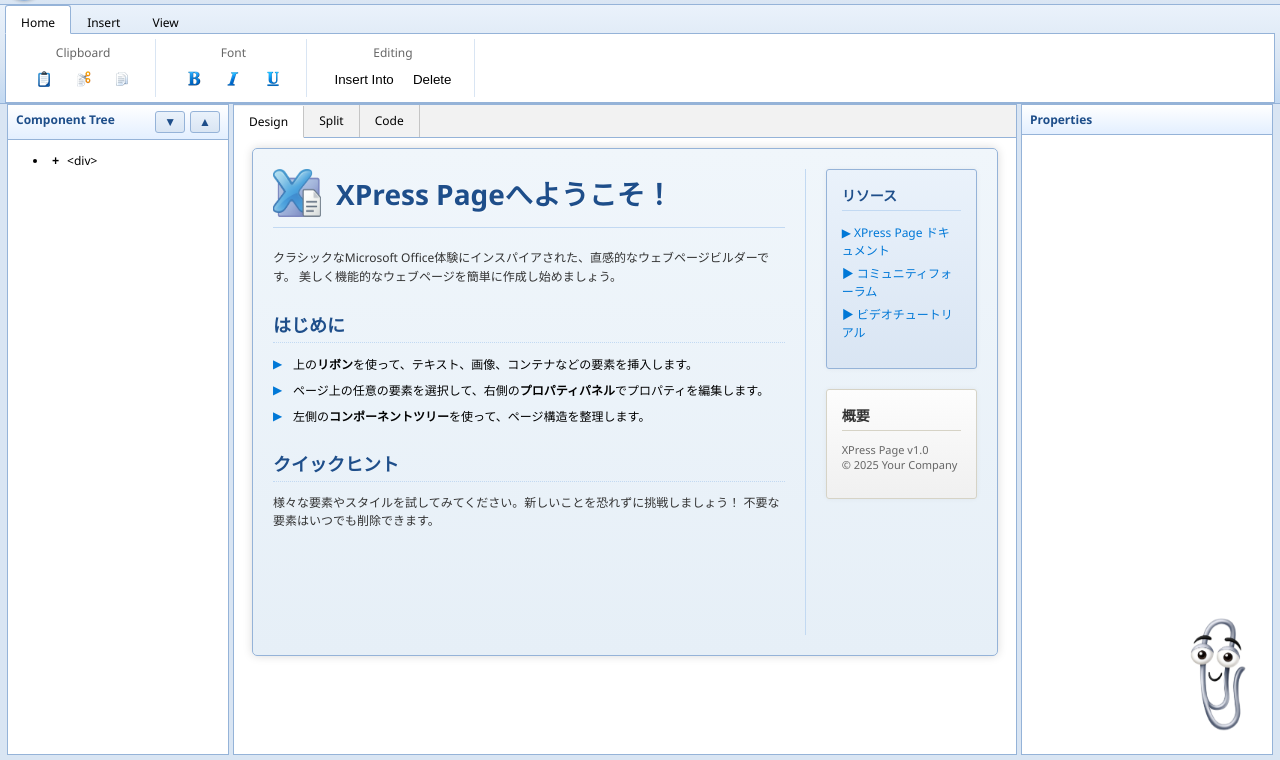
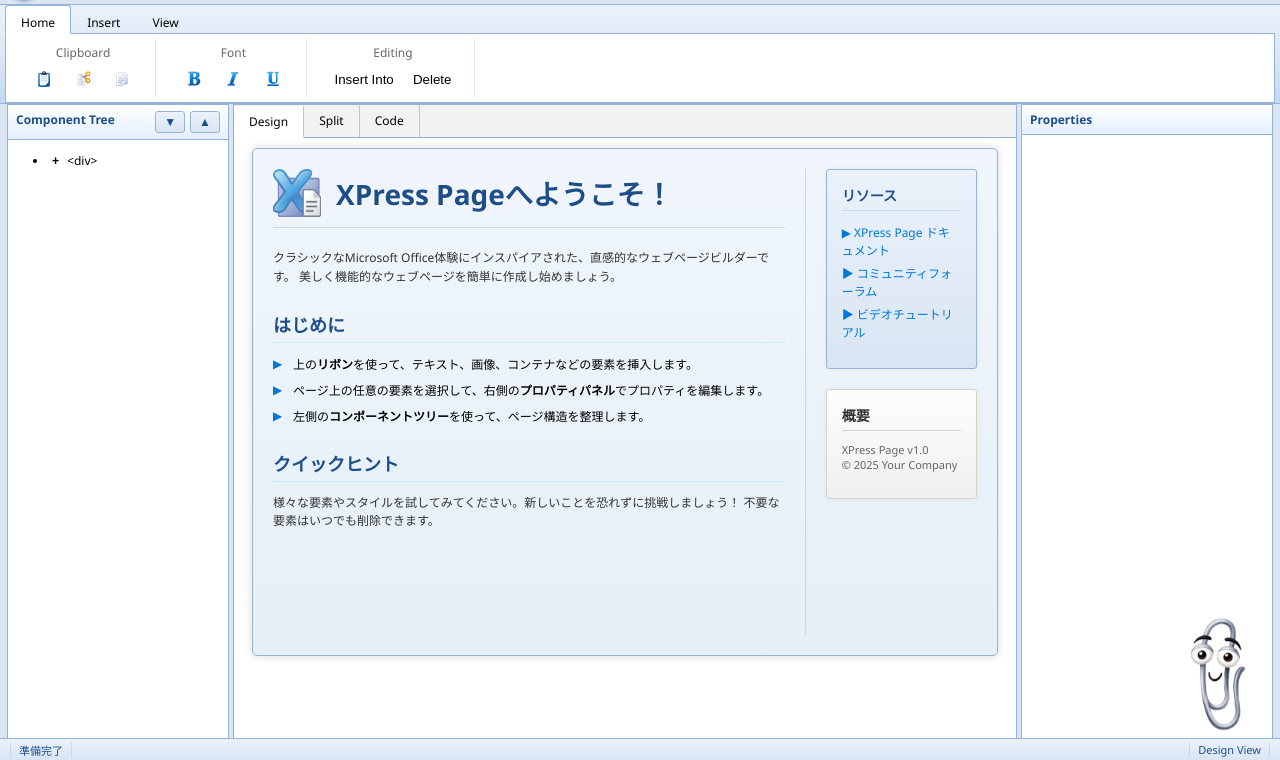
Before and after one commit to Dreeam00/XPressPage, a plain HTML site: page index.html in a window 1280 px wide. Both pictures are taken after a click on the element "Design". Shown: the part 40-800 px from the top of the page. Drawn offline with Linux system fonts and the light colour scheme.

Commit message:
feat(ui): Add dynamic status bar
- ウィンドウ下部にステータスバーを追加

```diff
--- a/css/style.css
+++ b/css/style.css
@@ -602,3 +602,28 @@ body {
     margin-left: 10px;
     color: #555;
 }
+
+/* Status Bar */
+#status-bar {
+    position: fixed;
+    bottom: 0;
+    left: 0;
+    width: 100%;
+    height: 22px;
+    background: linear-gradient(to bottom, #EAF2FB, #D9E5F3);
+    border-top: 1px solid #95B3D8;
+    display: flex;
+    align-items: center;
+    justify-content: space-between;
+    padding: 0 10px;
+    font-size: 11px;
+    color: #1E4E8A;
+    z-index: 5000; /* Ensure it's above content but below dialogs */
+    box-sizing: border-box;
+}
+
+#status-panel-main, #status-panel-right {
+    padding: 0 8px;
+    border-left: 1px solid #C5D9F1;
+    border-right: 1px solid #C5D9F1;
+}
--- a/index.html
+++ b/index.html
@@ -234,5 +234,11 @@
             <div class="speech-bubble-arrow-fill"></div>
         </div>
     </div>
+
+    <!-- Status Bar -->
+    <div id="status-bar">
+        <div id="status-panel-main">準備完了</div>
+        <div id="status-panel-right">Design View</div>
+    </div>
 </body>
 </html>
--- a/js/main.js
+++ b/js/main.js
@@ -639,6 +639,15 @@ function switchView(viewName) {
     document.querySelectorAll('.view, .tab').forEach(el => el.classList.remove('active'));
     document.getElementById(viewName + '-view').classList.add('active');
     document.querySelector(`.tab[onclick="switchView('${viewName}')"]`).classList.add('active');
+
+    // Update status bar
+    const viewText = {
+        design: 'Design View',
+        split: 'Split View',
+        code: 'Code View'
+    }[viewName];
+    document.getElementById('status-panel-right').textContent = viewText;
+
     syncViews();
 }
 
@@ -683,6 +692,7 @@ function selectElement(element, sourceIframe) {
     if (selectedElement) {
         selectedElement.style.outline = '';
     }
+    const statusPanel = document.getElementById('status-panel-main');
     if (element && element.tagName !== 'BODY') {
         selectedElement = element;
         selectedElement.style.outline = '2px dashed #00A8F7';
@@ -691,6 +701,15 @@ function selectElement(element, sourceIframe) {
             selectedElement = findElementByPath(wysiwyg.contentDocument.body, path);
             if(selectedElement) selectedElement.style.outline = '2px dashed #00A8F7';
         }
+        // Update status bar
+        let statusText = `<${element.tagName.toLowerCase()}>`;
+        if (element.id) statusText += `#${element.id}`;
+        if (element.className) statusText += `.${element.className.split(' ').join('.')}`;
+        statusPanel.textContent = statusText;
+
+    } else {
+        selectedElement = null;
+        statusPanel.textContent = '準備完了'; // Reset status text
     }
     updatePropertiesPanel();
     highlightComponentInTree();
```
